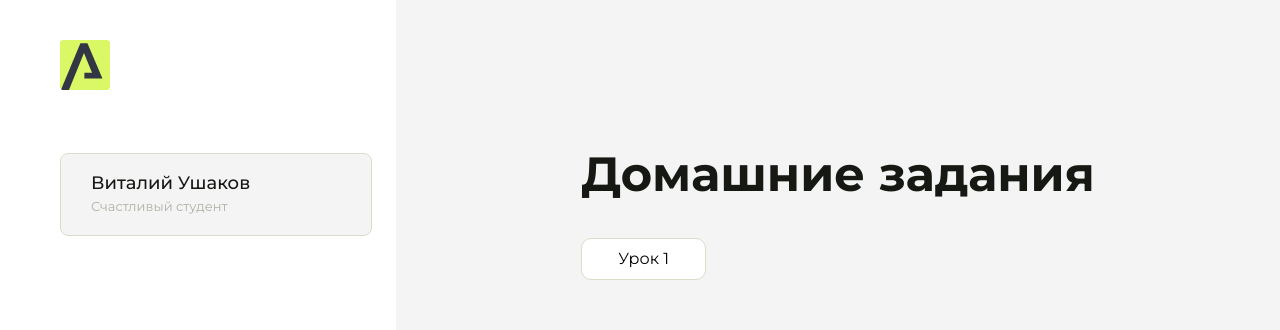
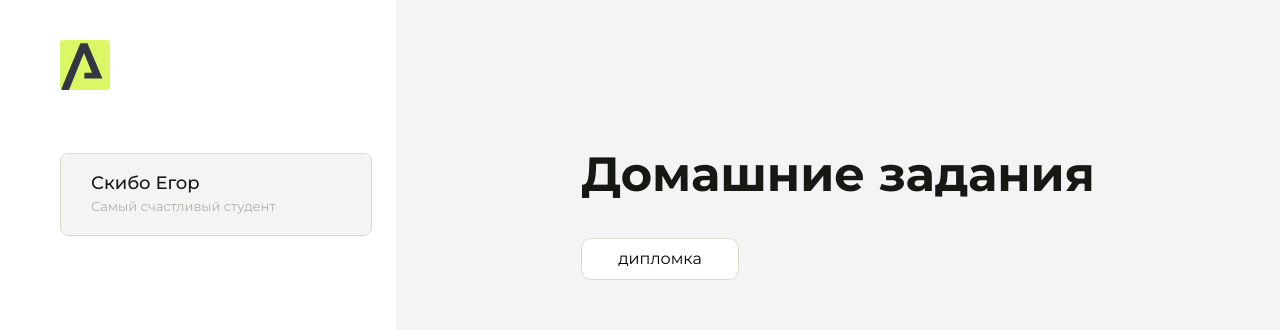
Before and after one commit to p1xx3/homework, a plain HTML site: page index.html in a window 1280 px wide. Shown: the top 330 px of the page. Drawn offline with Linux system fonts and the light colour scheme.

Commit message:
Update index.html

```diff
--- a/index.html
+++ b/index.html
@@ -43,8 +43,8 @@
                 </svg>
             </div>
             <div class="sidebar__user">
-                <div class="sidebar__name">Виталий Ушаков</div>
-                <div class="sidebar__text">Счастливый студент</div>
+                <div class="sidebar__name">Скибо Егор</div>
+                <div class="sidebar__text">Самый счастливый студент</div>
             </div>
             <div class="sidebar__tabs">
                 <div class="sidebar__item">
@@ -93,7 +93,7 @@
                 <div class="content__title">Домашние задания</div>
                 <ul class="content__list">
                     <li class="content__list-item">
-                        <a href="lesson1/index.html">Урок 1</a>
+                        <a href="my--maket/index.html">дипломка</a>
                     </li>
                 </ul>
             </div>
```
